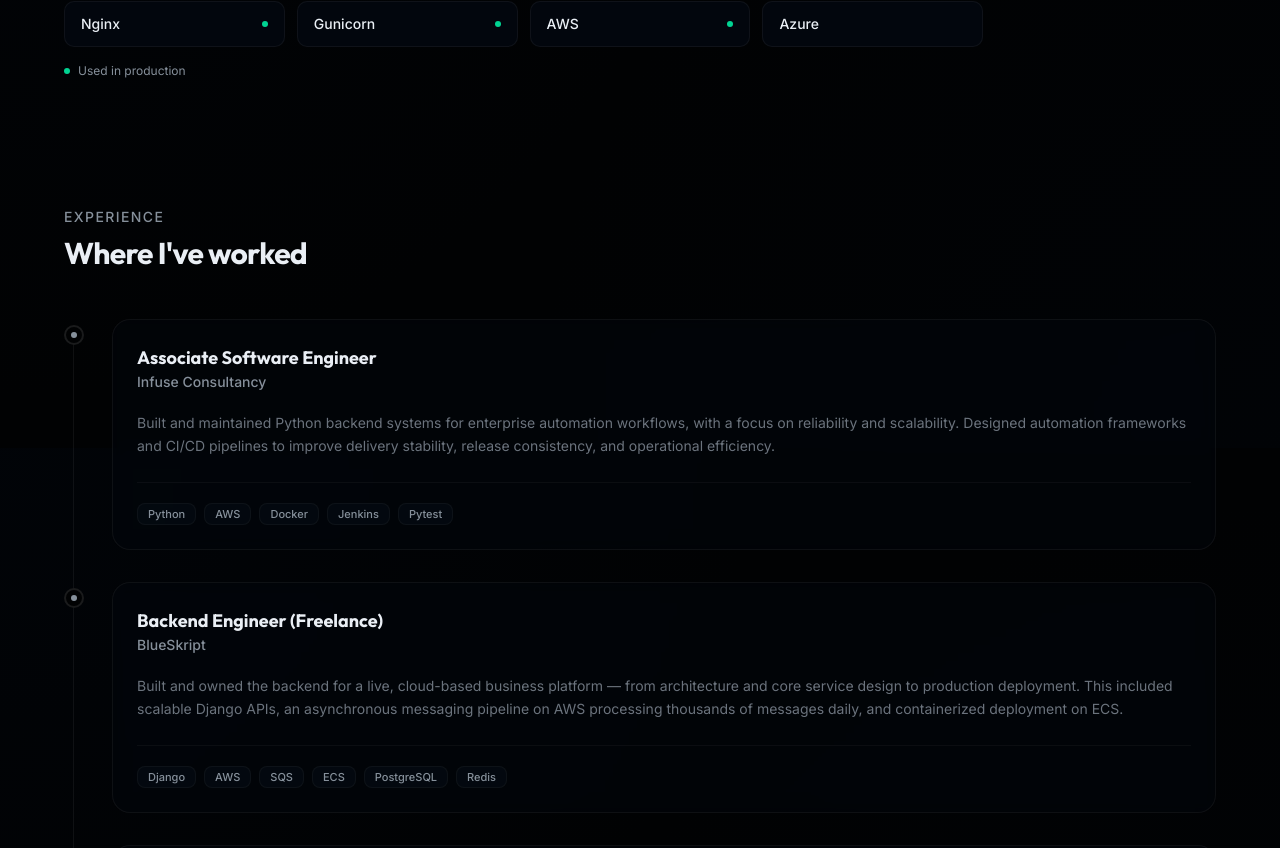
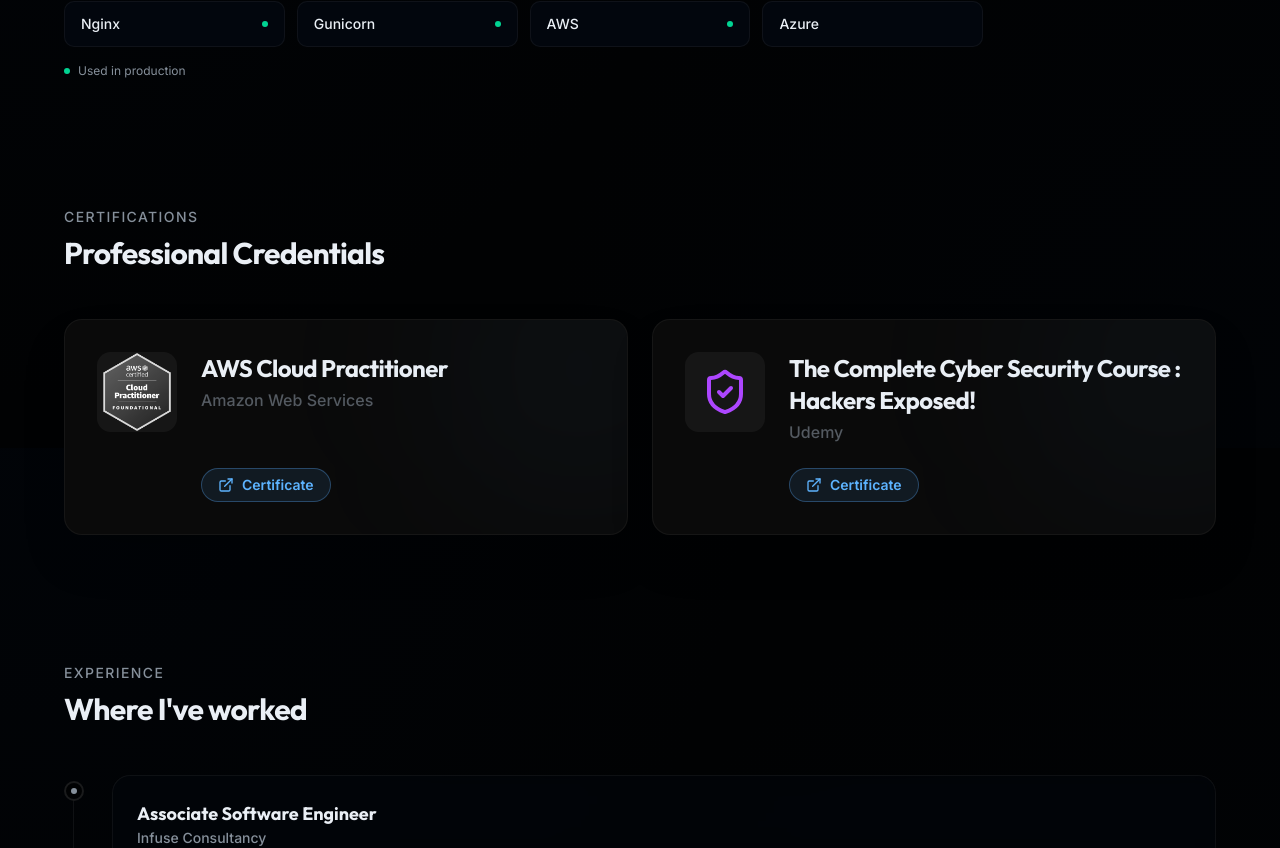
Before and after one commit to abhinav-kurup/Portfolio-frontend, a Next.js app: page / in a window 1280 px wide. Shown: the part 1952-2800 px from the top of the page. Built offline with nearby package versions, Linux system fonts and the light colour scheme.

Commit message:
Added certification section

```diff
--- a/src/app/page.tsx
+++ b/src/app/page.tsx
@@ -1,6 +1,7 @@
 import { HeroSection } from "@/components/sections/hero";
 import { AboutSection } from "@/components/sections/about";
 import { SkillsSection } from "@/components/sections/skills";
+import { CertificationsSection } from "@/components/sections/certifications";
 import { ExperienceSection } from "@/components/sections/experience";
 import { ProjectsSection } from "@/components/sections/projects";
 import { WritingSection } from "@/components/sections/writing";
@@ -12,6 +13,7 @@
       <HeroSection />
       <AboutSection />
       <SkillsSection />
+      <CertificationsSection />
       <ExperienceSection />
       <ProjectsSection />
       {/* <WritingSection /> */}
--- /dev/null
+++ b/src/components/sections/certifications.tsx
@@ -0,0 +1,104 @@
+"use client";
+
+import { motion } from "framer-motion";
+import { fadeIn, staggerContainer } from "@/lib/motion";
+import Image from "next/image";
+import { ExternalLink, ShieldCheck } from "lucide-react";
+
+const certifications = [
+  {
+    title: "AWS Cloud Practitioner",
+    organization: "Amazon Web Services",
+    icon: "/aws-clf02.png",
+    link: "https://drive.google.com/file/d/1JS_n-VeABG7yLbOH2oB3UF9NX4CU4vJA/view?usp=sharing",
+    type: "image"
+  },
+  {
+    title: "The Complete Cyber Security Course : Hackers Exposed!",
+    organization: "Udemy",
+    icon: ShieldCheck,
+    link: "https://drive.google.com/file/d/1pYUeUsAiFnFXfuYFXGRJA7yrJ3iyNo0n/view?usp=sharing",
+    type: "icon",
+    color: "text-purple-500"
+  }
+];
+
+export function CertificationsSection() {
+  return (
+    <section id="certifications" className="section-padding">
+      <motion.div
+        variants={staggerContainer}
+        initial="hidden"
+        whileInView="visible"
+        viewport={{ once: true, margin: "-100px" }}
+        className="mx-auto max-w-6xl"
+      >
+        {/* Section header */}
+        <motion.div variants={fadeIn} className="mb-12">
+          <p className="text-sm font-medium uppercase tracking-widest text-muted-foreground">
+            Certifications
+          </p>
+          <h2 className="mt-2 text-3xl font-bold tracking-tight text-foreground">
+            Professional Credentials
+          </h2>
+        </motion.div>
+
+        {/* Certification Cards Grid */}
+        <div className="grid grid-cols-1 md:grid-cols-2 gap-6">
+          {certifications.map((cert, index) => (
+            <motion.div
+              key={cert.title}
+              variants={fadeIn}
+              className="group relative overflow-hidden rounded-2xl border border-white/5 bg-[#0a0a0a] p-8 shadow-2xl transition-all hover:border-primary/20"
+            >
+              {/* Subtle glow effect */}
+              <div className="absolute -right-20 -top-20 h-64 w-64 rounded-full bg-primary/5 blur-[100px] transition-all group-hover:bg-primary/10" />
+
+              <div className="flex h-full flex-col items-start gap-6 sm:flex-row sm:items-start">
+                {/* Badge Icon / Image */}
+                <div className="relative flex h-16 w-16 flex-shrink-0 items-center justify-center rounded-xl bg-white/5 transition-all group-hover:bg-white/10 sm:h-20 sm:w-20">
+                  {cert.type === "image" ? (
+                    <div className="relative h-full w-full p-3">
+                      <Image
+                        src={cert.icon as string}
+                        alt={cert.title}
+                        fill
+                        className="object-contain grayscale transition-all group-hover:grayscale-0"
+                        sizes="80px"
+                      />
+                    </div>
+                  ) : (
+                    <cert.icon className={`h-10 w-10 ${cert.color} sm:h-12 sm:w-12`} />
+                  )}
+                </div>
+
+                {/* Content */}
+                <div className="flex flex-1 flex-col self-stretch">
+                  <h3 className="text-xl font-bold tracking-tight text-foreground sm:text-2xl">
+                    {cert.title}
+                  </h3>
+                  <p className="mt-1 text-base font-medium text-muted-foreground/60">
+                    {cert.organization}
+                  </p>
+
+                  {/* Certificate Button */}
+                  <div className="mt-auto pt-6">
+                    <a
+                      href={cert.link}
+                      target="_blank"
+                      rel="noopener noreferrer"
+                      className="inline-flex items-center gap-2 rounded-full border border-primary/30 bg-primary/10 px-4 py-1.5 text-sm font-semibold text-primary transition-all hover:border-primary hover:bg-primary/20"
+                    >
+                      <ExternalLink size={16} />
+                      Certificate
+                    </a>
+                  </div>
+                </div>
+              </div>
+            </motion.div>
+          ))}
+        </div>
+      </motion.div>
+    </section>
+  );
+}
--- a/src/components/sections/hero.tsx
+++ b/src/components/sections/hero.tsx
@@ -83,6 +83,18 @@
             {/* Rotating Ring */}
             <div className="absolute -inset-4 animate-[spin_8s_linear_infinite] rounded-full border-2 border-transparent border-t-primary/30 border-r-primary/10" />
 
+            {/* AWS Certified Pill Badge */}
+            <a href="#certifications" className="absolute -bottom-4 left-1/2 -translate-x-1/2 z-30 w-max cursor-pointer">
+              <div className="flex items-center gap-2 rounded-full border border-orange-500/50 bg-[#0a0a0a]/90 px-3 py-1.5 backdrop-blur-md shadow-[0_0_20px_rgba(255,153,0,0.2)] transition-all hover:border-orange-500 hover:shadow-[0_0_25px_rgba(255,153,0,0.3)]">
+                <div className="flex h-4 w-4 items-center justify-center rounded-full bg-orange-500 text-[10px] text-black">
+                  <svg viewBox="0 0 24 24" fill="currentColor" className="h-2.5 w-2.5">
+                    <path d="M12 2L3 7v10l9 5 9-5V7l-9-5z" />
+                  </svg>
+                </div>
+                <span className="text-[10px] font-bold tracking-wider text-orange-500">aws_certified</span>
+              </div>
+            </a>
+
             <div className="relative h-48 w-48 overflow-hidden rounded-full border-4 border-background bg-muted shadow-2xl sm:h-56 sm:w-56 md:h-72 md:w-72 lg:h-80 lg:w-80">
               <Image
                 src={siteConfig.avatarUrl}
@@ -95,7 +107,7 @@
             </div>
 
             {/* Experience Badge */}
-            <div className="absolute -right-2 bottom-6 md:right-4 md:bottom-10">
+            <div className="absolute -right-8 top-1/2 -translate-y-1/2 md:-right-12">
               <div className="flex items-center gap-2 rounded-xl border border-primary/20 bg-background/90 px-4 py-2 font-mono text-xs backdrop-blur-md shadow-xl">
                 <span className="text-primary/40">{"{"}</span>
                 <span className="text-primary font-bold">2yrs exp</span>
--- a/src/data/site.ts
+++ b/src/data/site.ts
@@ -17,6 +17,7 @@
 export const navLinks: NavLink[] = [
   { label: "About", href: "#about" },
   { label: "Skills", href: "#skills" },
+  { label: "Certifications", href: "#certifications" },
   { label: "Experience", href: "#experience" },
   { label: "Projects", href: "#projects" },
   // { label: "Writing", href: "#writing" },
```
Also changed, not shown: public/aws-clf02.png (added).
